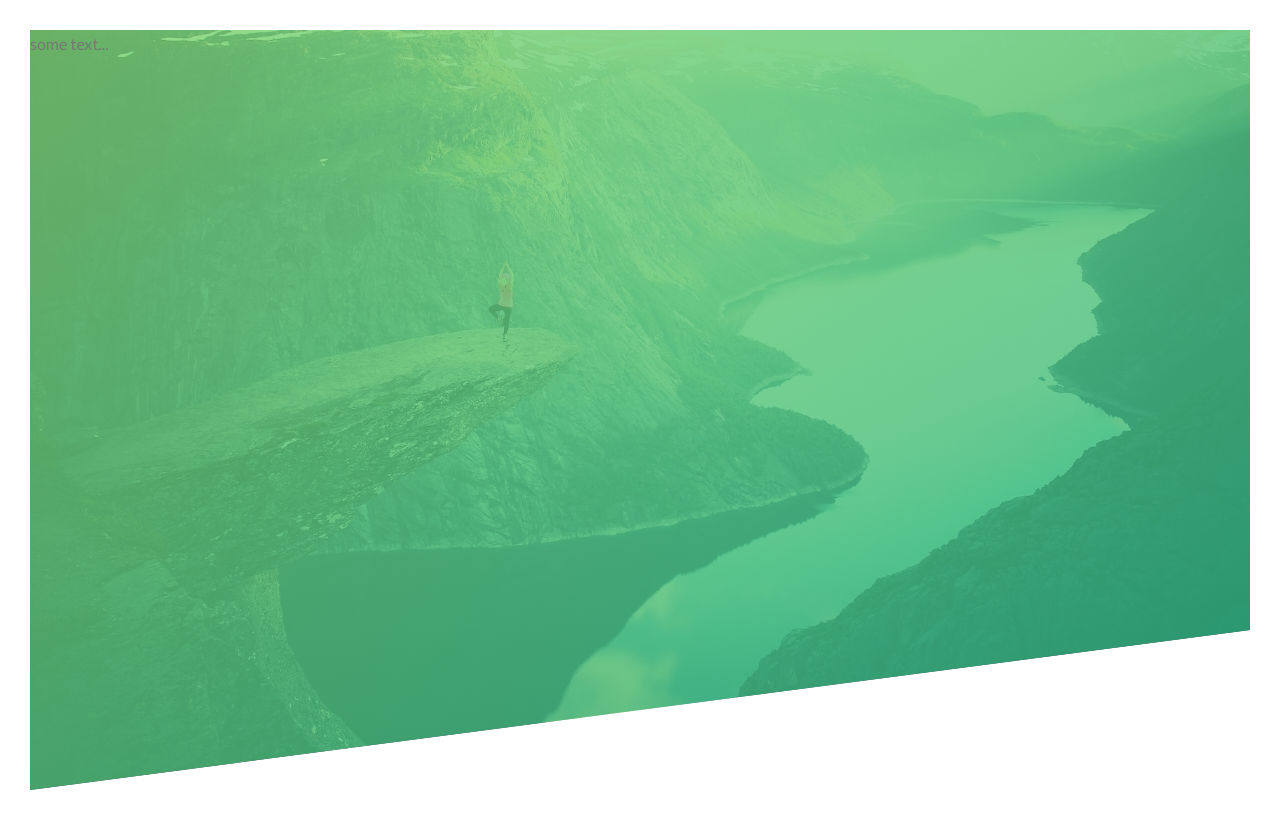
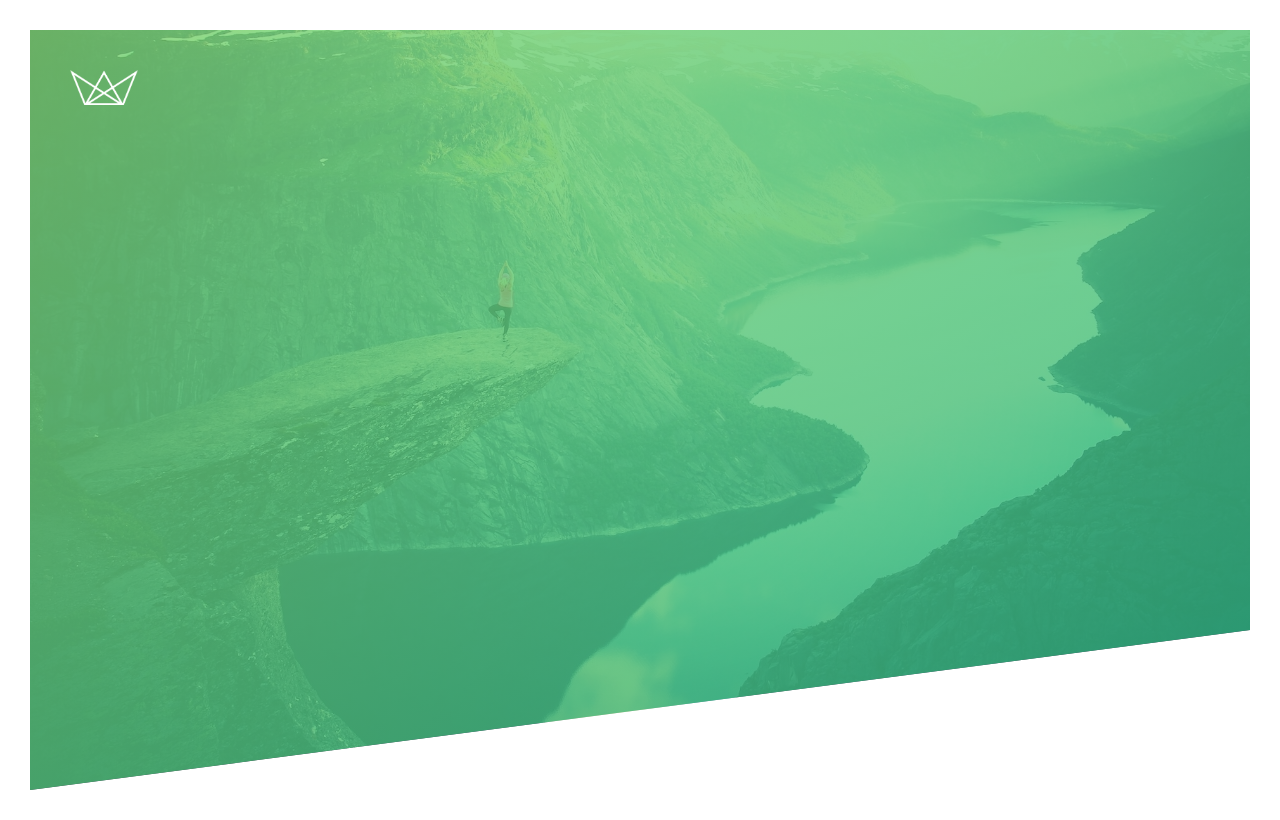
Before and after one commit to hduffin1/advanced-css-course, a plain HTML site: page Natours/starter/index.html in a window 1280 px wide. Drawn offline with Linux system fonts and the light colour scheme; files that its build step writes are made by us from their sources.

Commit message:
begin header

```diff
--- a/Natours/starter/css/style.css
+++ b/Natours/starter/css/style.css
@@ -1,6 +1,5 @@
 /*
 COLORS:
-
 Light green: #7ed56f
 Medium green: #55c57a
 Dark green: #28b485
@@ -31,4 +30,15 @@ body {
     background-size: cover;
     background-position: top;
     clip-path: polygon(0 0, 100% 0, 100% 75vh, 0 100%);
+    position: relative;
 }
+
+.logo-box {
+    position: absolute;
+    top: 40px;
+    left: 40px;
+}
+
+.logo {
+    height: 35px;
+}
--- a/Natours/starter/index.html
+++ b/Natours/starter/index.html
@@ -15,7 +15,11 @@
     <body>
 
     <header class="header">
-        some text...
+        <div class="logo-box">
+            <img src="img/logo-white.png" alt="logo" class="logo">
+        </div>
+
+
     </header>
 
     </body>
```
Lines whose indentation alone changed are shown as unchanged.
